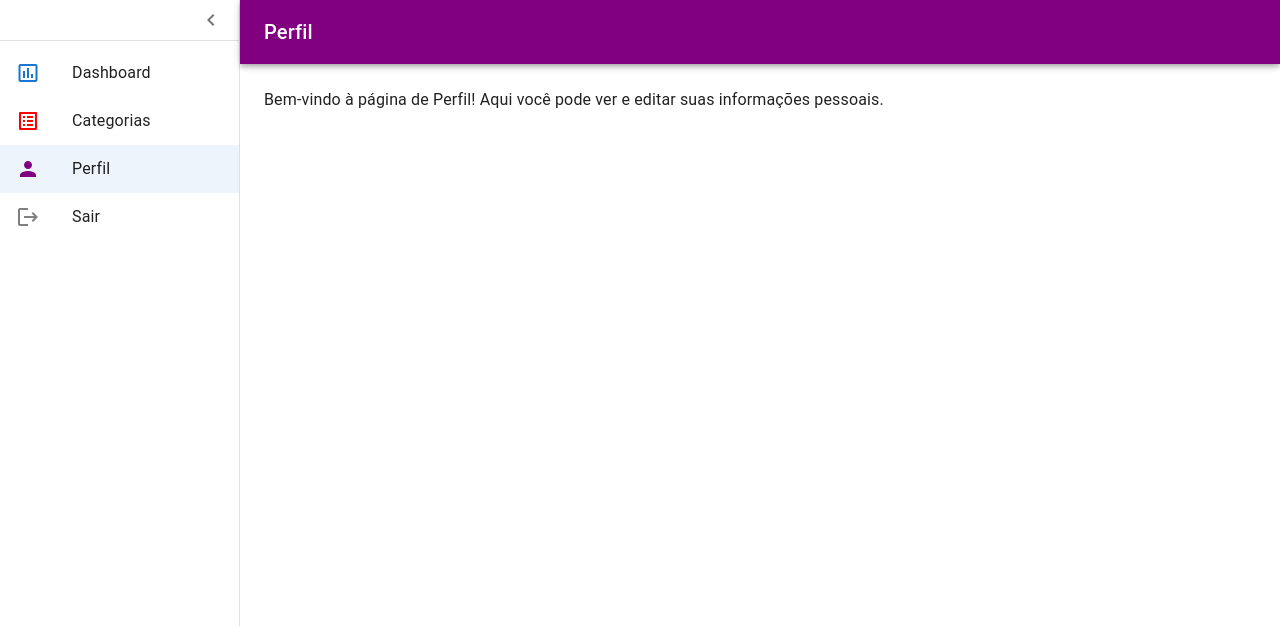
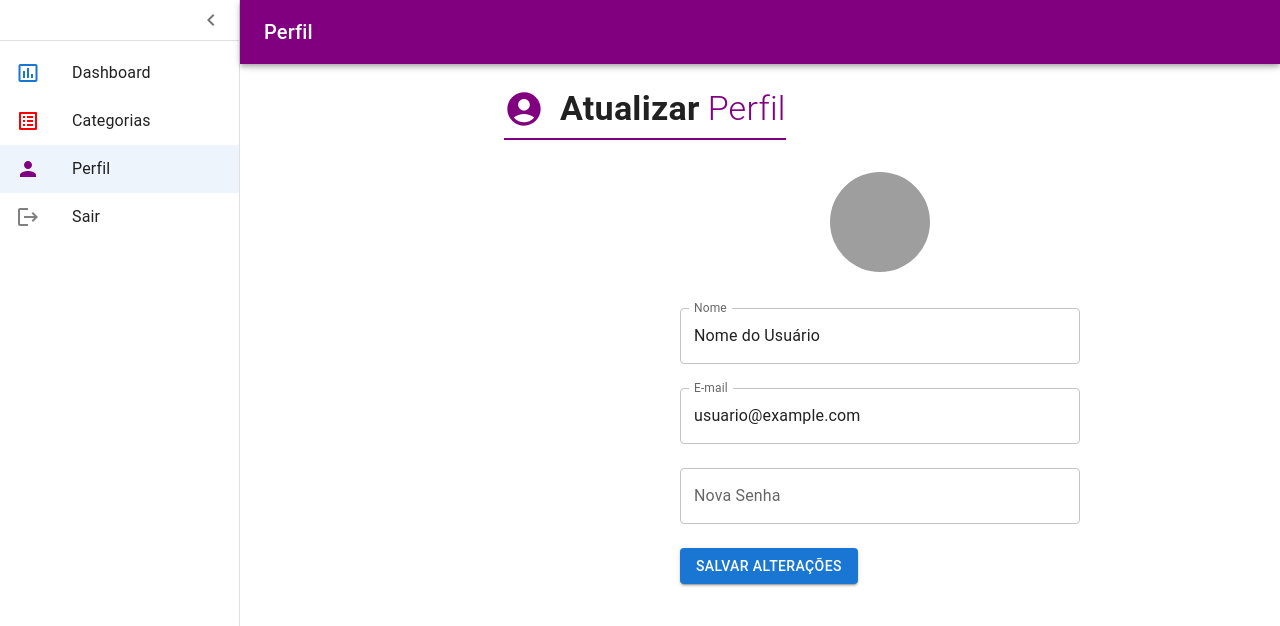
Before and after one commit to O-Farias/PlanifiqueV1-Frontend, a React (Vite) app: page /perfil in a window 1280 px wide. Shown: the top 626 px of the page. Built offline with nearby package versions, Linux system fonts and the light colour scheme; grey boxes are pictures that could not be loaded.

Commit message:
Modificado página de perfil para receber informações do usuário

```diff
--- a/src/pages/Perfil.tsx
+++ b/src/pages/Perfil.tsx
@@ -6,22 +6,67 @@ import {
   Typography,
   IconButton,
   CssBaseline,
+  Snackbar,
+  Alert,
 } from "@mui/material";
 import MenuIcon from "@mui/icons-material/Menu";
+import AccountCircleIcon from "@mui/icons-material/AccountCircle";
 import Sidebar from "../components/Sidebar";
 import { useNavigate } from "react-router-dom";
 import { useSidebar } from "../contexts/SidebarContext";
+import UserInfoForm from "../components/Perfil/UserInfoForm";
 
-const drawerWidth = 240; // largura do sidebar
-const primaryColor = "#800080"; // cor principal do app bar
+const drawerWidth = 240;
+const primaryColor = "#800080";
+
+interface UserInfo {
+  name: string;
+  email: string;
+  profilePicture: string;
+  newPassword?: string;
+}
 
 const Perfil: React.FC = () => {
   const { isOpen, toggleSidebar } = useSidebar();
   const navigate = useNavigate();
+  const [snackbar, setSnackbar] = React.useState({
+    open: false,
+    message: "",
+    severity: "success" as "success" | "error",
+  });
 
   const handleLogout = async () => {
-    // lógica para limpar o estado de autenticação
     navigate("/login");
+  };
+
+  const initialUserInfo: UserInfo = {
+    name: "Nome do Usuário",
+    email: "usuario@example.com",
+    profilePicture: "https://example.com/profile-picture.jpg",
+  };
+
+  const handleSubmit = (userInfo: UserInfo) => {
+    console.log("Informações atualizadas:", userInfo);
+
+    if (userInfo.newPassword) {
+      console.log("Nova senha definida:", userInfo.newPassword);
+    }
+
+    setSnackbar({
+      open: true,
+      message: "Perfil atualizado com sucesso!",
+      severity: "success",
+    });
+  };
+
+  const handleCloseSnackbar = (
+    event?: React.SyntheticEvent | Event,
+    reason?: string
+  ) => {
+    if (reason === "clickaway") {
+      return;
+    }
+    setSnackbar({ ...snackbar, open: false });
   };
 
   return (
@@ -69,13 +114,91 @@ const Perfil: React.FC = () => {
 
       <Sidebar drawerWidth={drawerWidth} onLogout={handleLogout} />
 
-      <Box component="main" sx={{ flexGrow: 1, p: 3 }}>
+      <Box
+        component="main"
+        sx={{
+          flexGrow: 1,
+          p: 3,
+          width: "100%",
+          marginLeft: isOpen ? `${drawerWidth}px` : 0,
+          transition: (theme) =>
+            theme.transitions.create(["margin", "width"], {
+              easing: theme.transitions.easing.sharp,
+              duration: theme.transitions.duration.leavingScreen,
+            }),
+        }}
+      >
         <Toolbar />
-        <Typography paragraph>
-          Bem-vindo à página de Perfil! Aqui você pode ver e editar suas
-          informações pessoais.
-        </Typography>
+        <Box
+          sx={{
+            display: "flex",
+            flexDirection: "column",
+            alignItems: "flex-start",
+            mb: 4,
+            width: "100%",
+          }}
+        >
+          <Box
+            sx={{
+              display: "flex",
+              alignItems: "center",
+              paddingBottom: "10px",
+              position: "relative",
+              "&::after": {
+                content: '""',
+                position: "absolute",
+                bottom: 0,
+                left: 0,
+                right: 0,
+                height: "2px",
+                backgroundColor: primaryColor,
+              },
+            }}
+          >
+            <AccountCircleIcon
+              sx={{ fontSize: 40, color: primaryColor, mr: 2 }}
+            />
+            <Box>
+              <Typography
+                variant="h4"
+                component="span"
+                sx={{ fontWeight: "bold" }}
+              >
+                Atualizar
+              </Typography>
+              <Typography
+                variant="h4"
+                component="span"
+                sx={{
+                  fontWeight: "light",
+                  color: primaryColor,
+                  ml: 1,
+                }}
+              >
+                Perfil
+              </Typography>
+            </Box>
+          </Box>
+        </Box>
+        <UserInfoForm
+          initialUserInfo={initialUserInfo}
+          onSubmit={handleSubmit}
+        />
       </Box>
+      <Snackbar
+        open={snackbar.open}
+        autoHideDuration={6000}
+        onClose={handleCloseSnackbar}
+        anchorOrigin={{ vertical: "bottom", horizontal: "center" }}
+      >
+        <Alert
+          onClose={handleCloseSnackbar}
+          severity={snackbar.severity}
+          sx={{ width: "100%" }}
+        >
+          {snackbar.message}
+        </Alert>
+      </Snackbar>
     </Box>
   );
 };
```
